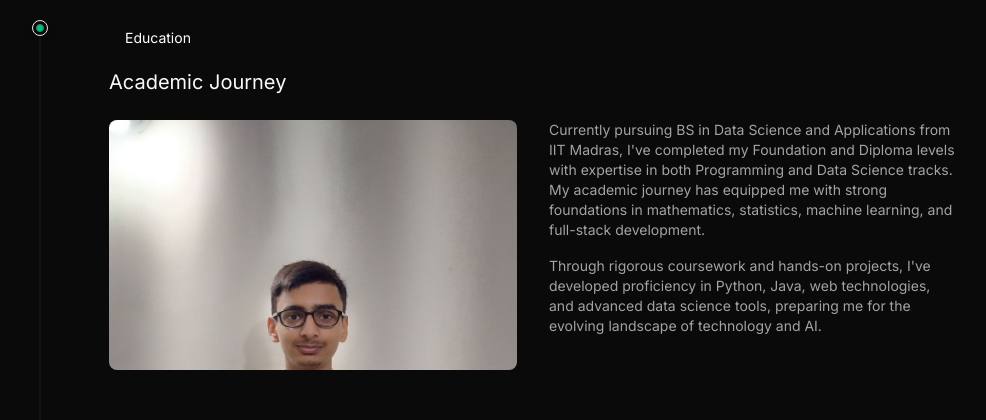
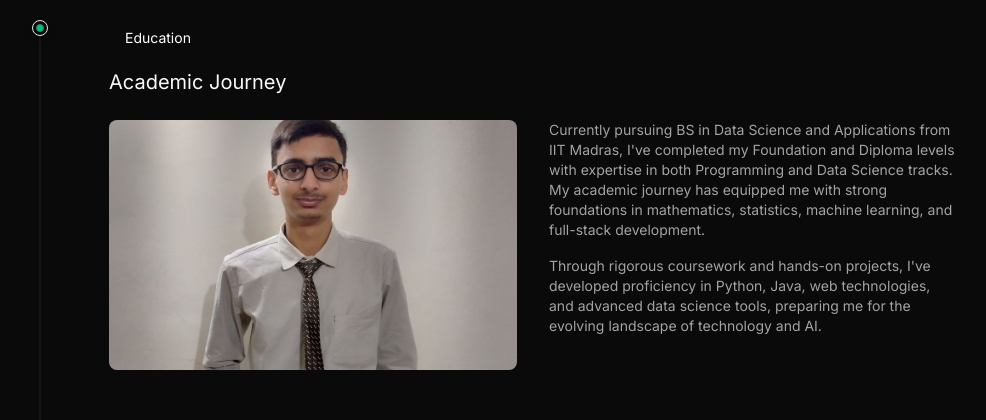
Before and after one commit to Deveshu04/Portfolio, a Next.js app: page / in a window 1280 px wide. Shown: the part 1020-1440 px from the top of the page, without its empty margins (107-1093 px from the left). Built offline with nearby package versions, Linux system fonts and the light colour scheme.

Commit message:
Fix: Adjust professional photo positioning to reduce top spacing

```diff
--- a/components/about.tsx
+++ b/components/about.tsx
@@ -80,7 +80,8 @@ export default function About() {
                         height={300}
                         width={500}
                         className="rounded-lg object-cover w-full h-[250px]"
-                        style={{ objectPosition: 'center top' }}
+                        style={{ objectPosition: 'center 10%' }}
+                        style={{ objectPosition: 'center' }}
                       />
                     </div>
                   )}
```
